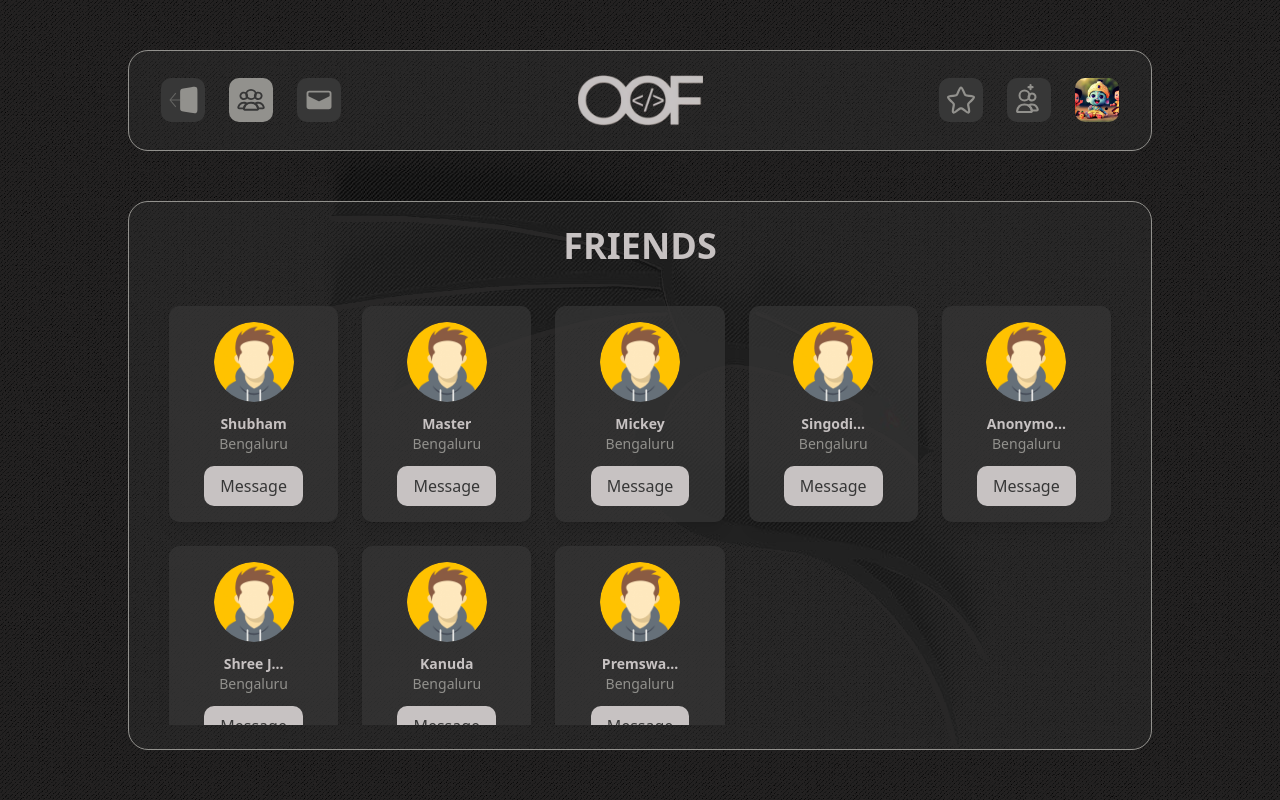
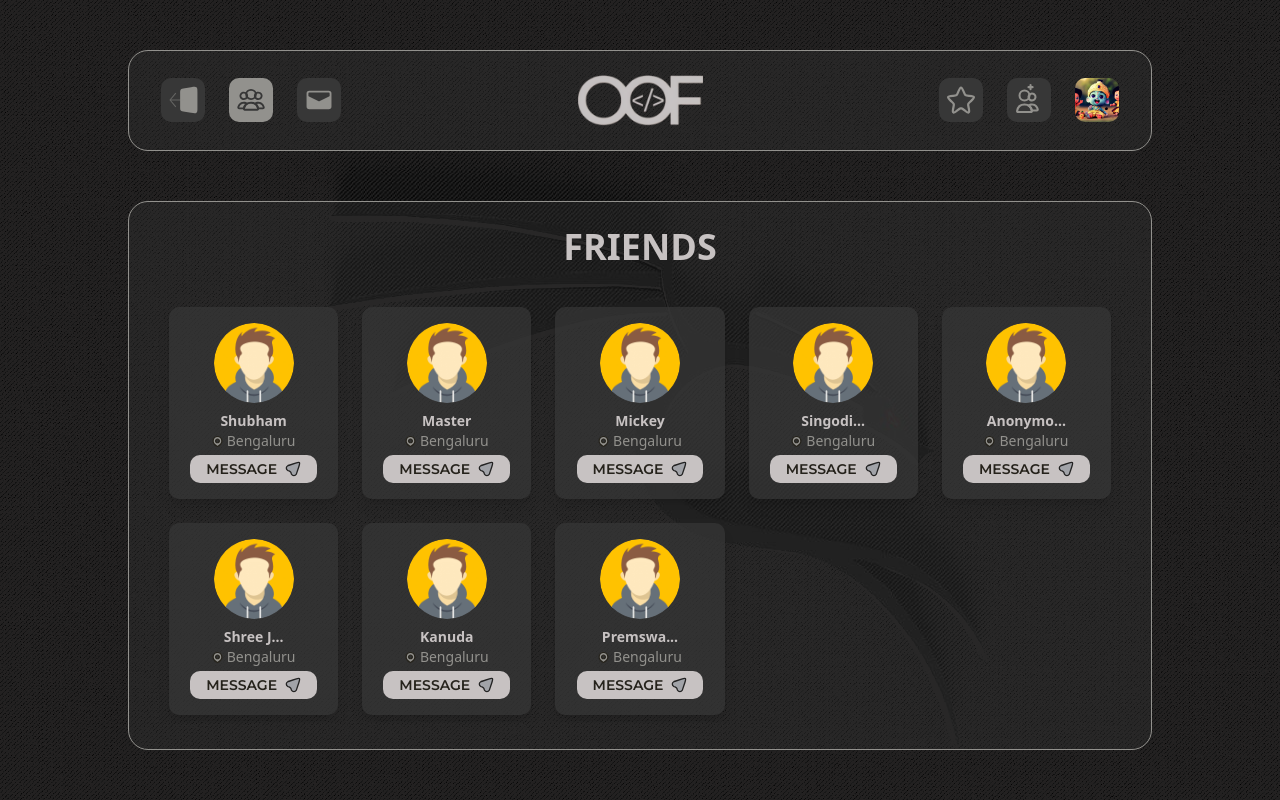
Before and after one commit to singodiyashubham87/object-oriented-friendship-frontend, a React (Vite) app: page /friends in a window 1280 px wide. Built offline with nearby package versions, Linux system fonts and the light colour scheme.

Commit message:
chore: shift friends data to separate dir & add location & message icon

```diff
--- /dev/null
+++ b/src/data/friends.js
@@ -0,0 +1,42 @@
+export const friendsData = [
+	{
+		id: 1,
+		name: 'Shubham',
+		location: 'Bengaluru',
+	},
+	{
+		id: 2,
+		name: 'Master',
+		location: 'Bengaluru',
+	},
+	{
+		id: 3,
+		name: 'Mickey',
+		location: 'Bengaluru',
+	},
+	{
+		id: 4,
+		name: 'Singodiya',
+		location: 'Bengaluru',
+	},
+	{
+		id: 5,
+		name: 'Anonymo.',
+		location: 'Bengaluru',
+	},
+	{
+		id: 8,
+		name: 'Shree Ji',
+		location: 'Bengaluru',
+	},
+	{
+		id: 9,
+		name: 'Kanuda',
+		location: 'Bengaluru',
+	},
+	{
+		id: 10,
+		name: 'Premswaroopa',
+		location: 'Bengaluru',
+	},
+]
--- a/src/pages/Friends/index.jsx
+++ b/src/pages/Friends/index.jsx
@@ -1,49 +1,9 @@
 import userAvatar from '@/assets/images/userAvatar.png'
+import LocationIcon from '@/components/icons/Location'
+import MessageIcon from '@/components/icons/Message'
+import { friendsData } from '@/data/friends'
 import React from 'react'
 import { Tooltip } from 'react-tooltip'
-
-const friendsData = [
-	{
-		id: 1,
-		name: 'Shubham',
-		location: 'Bengaluru',
-	},
-	{
-		id: 2,
-		name: 'Master',
-		location: 'Bengaluru',
-	},
-	{
-		id: 3,
-		name: 'Mickey',
-		location: 'Bengaluru',
-	},
-	{
-		id: 4,
-		name: 'Singodiya',
-		location: 'Bengaluru',
-	},
-	{
-		id: 5,
-		name: 'Anonymo.',
-		location: 'Bengaluru',
-	},
-	{
-		id: 8,
-		name: 'Shree Ji',
-		location: 'Bengaluru',
-	},
-	{
-		id: 9,
-		name: 'Kanuda',
-		location: 'Bengaluru',
-	},
-	{
-		id: 10,
-		name: 'Premswaroopa',
-		location: 'Bengaluru',
-	},
-]
 
 const truncateName = (name) => {
 	if (name.length > 7) {
@@ -64,13 +24,14 @@ const Friends = () => {
 				{friendsData.map((friend, index) => (
 					<div
 						key={friend.id}
-						className="flex flex-col items-center bg-dark-glassmorphism-70 rounded-custom-xs p-4 shadow-lg"
+						className="flex flex-col gap-2 items-center bg-dark-glassmorphism-70 rounded-custom-xs p-4 shadow-lg"
 					>
 						<img
 							src={userAvatar}
 							alt={'user-avatar'}
-							className="w-20 h-20 rounded-full object-cover mb-3"
+							className="w-20 h-20 rounded-full object-cover"
 						/>
+						<div className="flex flex-col items-center gap-1">
 							<div className="relative group">
 								<p
 									className="text-primary-silver text-sm font-semibold truncate max-w-[100px] text-center"
@@ -78,17 +39,25 @@ const Friends = () => {
 								>
 									{truncateName(friend.name)}
 								</p>
+								<div>
 									<Tooltip id={`tooltip-${index}`} place="top" effect="solid">
 										{friend.name}
 									</Tooltip>
 								</div>
-						<p className="text-secondary-silver text-sm">{friend.location}</p>
-						<button
-							type="button"
-							className="mt-3 bg-primary-silver text-secondary-dark px-4 py-2 rounded-custom-xs hover:bg-secondary-silver"
-						>
+								<div className="flex items-center gap-1">
+									<LocationIcon />
+									<p className="text-secondary-silver text-sm">
+										{friend.location}
+									</p>
+								</div>
+							</div>
+							<div className="flex gap-2 items-center bg-primary-silver text-primary-dark font-primary font-semibold px-4 py-1 rounded-custom-xs hover:bg-secondary-silver cursor-pointer">
+								<button type="button" className="uppercase text-sm">
 									Message
 								</button>
+								<MessageIcon size={16} />
+							</div>
+						</div>
 					</div>
 				))}
 			</div>
```
Lines whose indentation alone changed are shown as unchanged.
